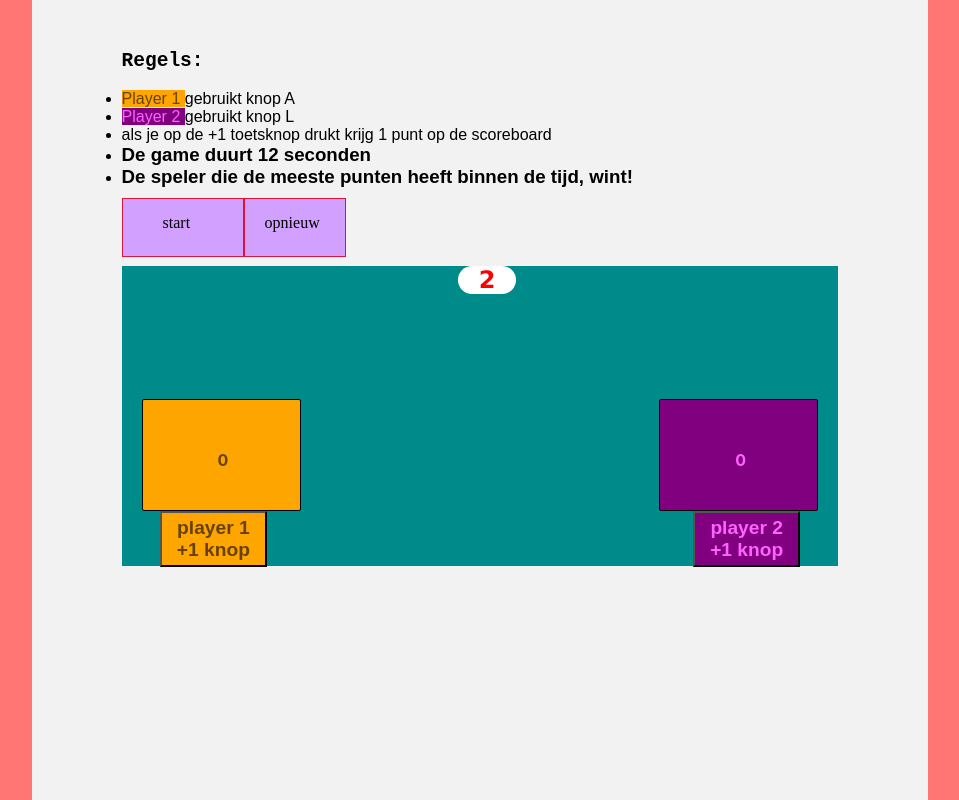
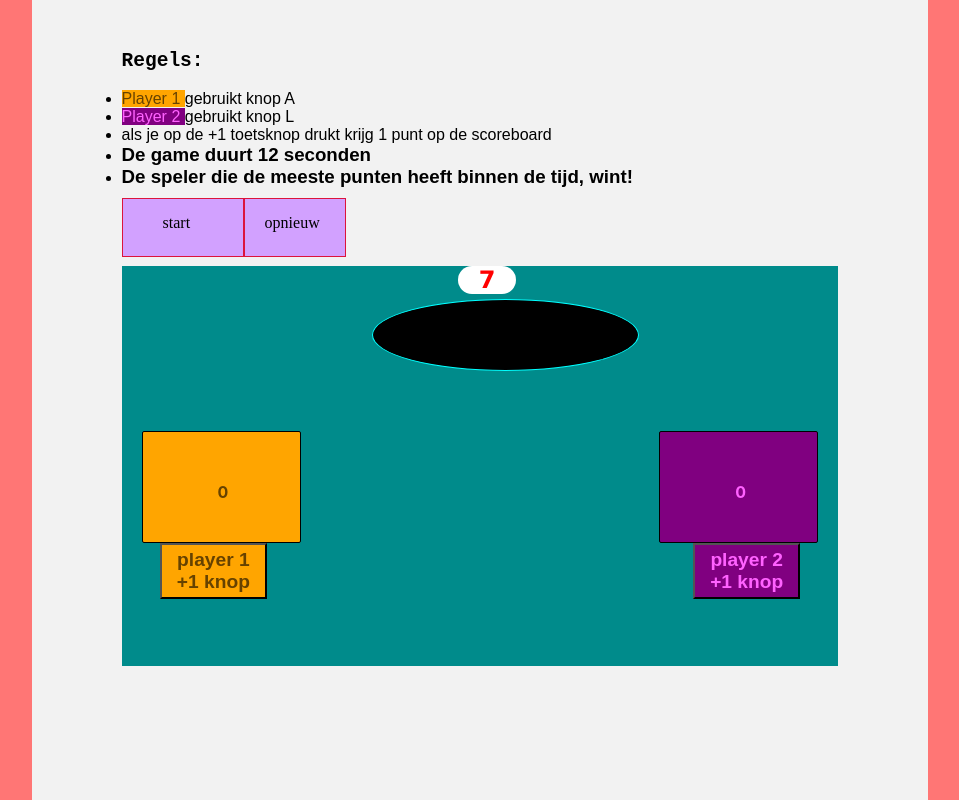
Before and after one commit to Fallux/javascript_boilerplate, a website built with webpack: page src/index.html in a window 1280 px wide. Shown: the whole page, without its empty margins (160-1119 px from the left). Built offline with nearby package versions, Linux system fonts and the light colour scheme.

Commit message:
game klaar voor gebruik

```diff
--- a/src/index.js
+++ b/src/index.js
@@ -31,7 +31,7 @@ function aftellen(){
     }else{
         countDown = countDown-1;
         htmlTimeCountdown.innerHTML = countDown;
-        setTimeout(aftellen, 500)
+        setTimeout(aftellen, 600)
         htmlSpeler1Knop.style.backgroundColor="#f2f2f2";
         htmlSpeler2Knop.style.backgroundColor="#f2f2f2";
         htmlSpeler1score.style.backgroundColor="#f2f2f2";
@@ -42,7 +42,7 @@ function spelBegint(){
     htmlTimer.innerHTML= tijd;
     htmlTimeCountdown.style.display= "none";
     magJeKlikken = true;
-    setTimeout(aftellenInspel, 250);
+    setTimeout(aftellenInspel, 350);
 }
 // ik had eerst onkeydown op HTML neergzet zoals bij onclick maar ik liep dezelfde plek weer vast.
 // de knop is niet actief na de countdown tenzij ik op de knoppen klik
@@ -106,7 +106,7 @@ function aftellenInspel(){
     }else{
         tijd = tijd-1;
         htmlTimer.innerHTML= tijd;
-        setTimeout(aftellenInspel, 250);
+        setTimeout(aftellenInspel, 350);
     }
 
 
--- a/src/style.css
+++ b/src/style.css
@@ -33,7 +33,7 @@ ul{
 }
 #game_box{
     width: 100%;
-    height: 300px;
+    height: 400px;
     background-color: darkcyan;
     margin-top: 60px;
 }
@@ -108,7 +108,7 @@ ul{
 }
 #winnaar{
     width: 145px;
-    height: 20px;
+    height: 50px;
     border: 1px aqua solid;
     background-color: black;
     color: greenyellow;
@@ -116,7 +116,7 @@ ul{
     margin-left:35%;
     padding: 10px 60px 10px 60px;
     text-align: center;
-    display: none;
+    display: hidden;
     margin-bottom: -40px;
     font-weight: bold;
     font-family: 'Lucida Sans', 'Lucida Sans Regular', 'Lucida Grande', 'Lucida Sans Unicode', Geneva, Verdana, sans-serif;
```
